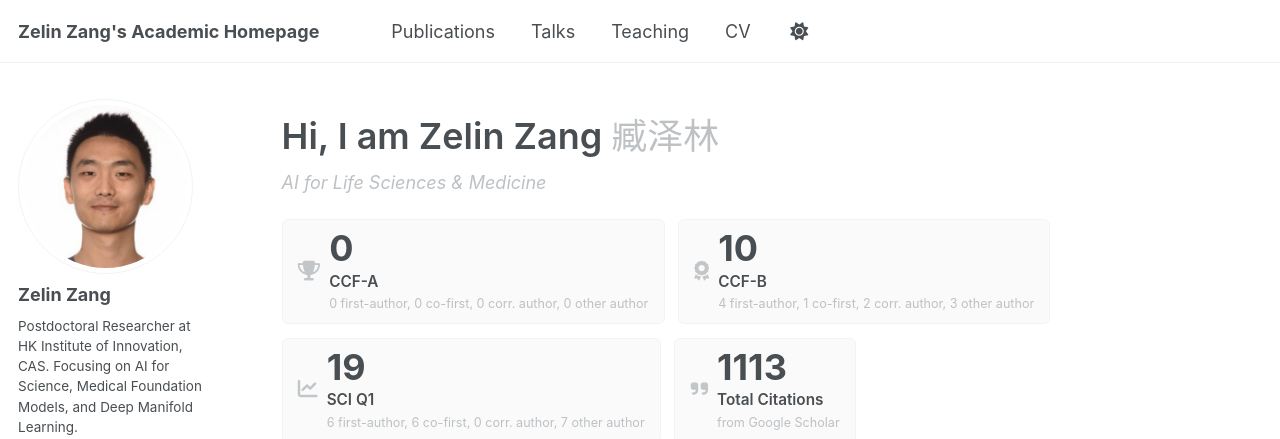
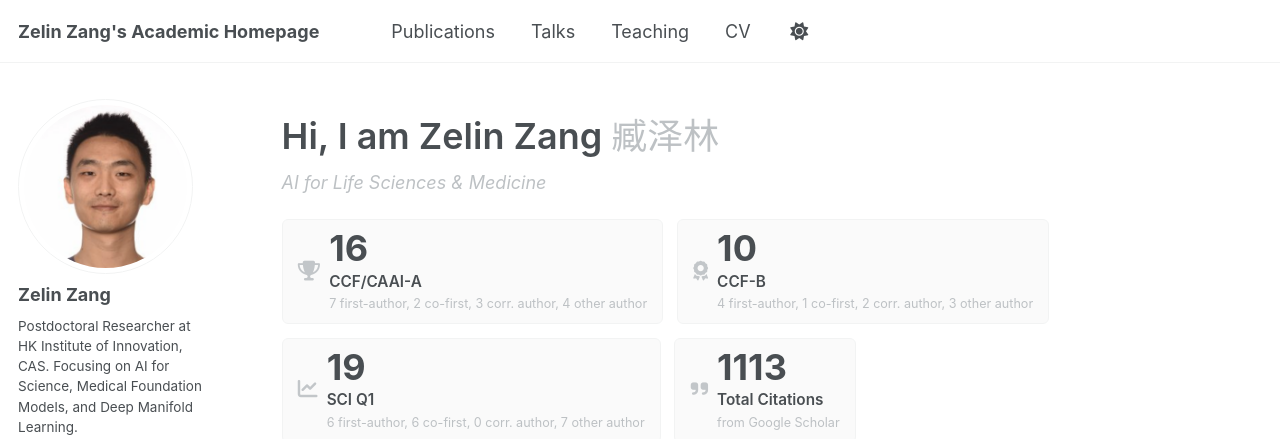
Before and after one commit to zangzelin/zangzelin.github.io, a Jekyll site: the page built from _pages/about.md, in a window 1280 px wide and 900 px high. Shown: the top 439 px of the window. Built offline with Jekyll 4.4.1, drawn with Linux system fonts in a browser that asks for light colours; some web fonts are replaced; a script bundle is joined from its source files by our own code; library files that are not in the unit come from our copies.

Commit message:
auto push

```diff
--- a/_includes/publication-stats.html
+++ b/_includes/publication-stats.html
@@ -57,7 +57,7 @@
     {% assign pubs_other = pubs_other | plus: 1 %}
   {% endunless %}
 
-  {% if post.excerpt contains "CCF/CAAI-A" %}
+  {% if post.excerpt contains "CCF-A" %}
     {% assign ccf_a_total = ccf_a_total | plus: 1 %}
     {% if is_first %}
       {% assign ccf_a_first = ccf_a_first | plus: 1 %}
@@ -111,7 +111,7 @@
     <span class="stats-card__icon"><i class="fa fa-trophy" aria-hidden="true"></i></span>
     <div class="stats-card__content">
       <span class="stats-card__number">{{ ccf_a_total }}</span>
-      <span class="stats-card__label">CCF-A</span>
+      <span class="stats-card__label">CCF/CAAI-A</span>
       <span class="stats-card__sub">{{ ccf_a_first }} first-author, {{ ccf_a_co_first }} co-first, {{ ccf_a_corr }} corr. author, {{ ccf_a_other }} other author</span>
     </div>
   </div>
```
